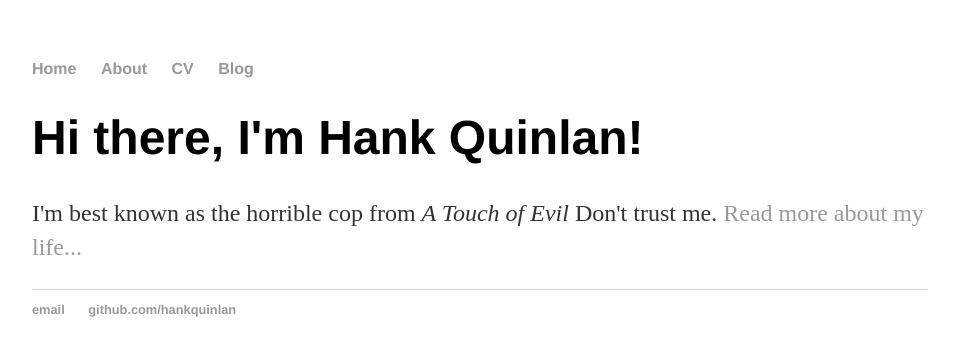
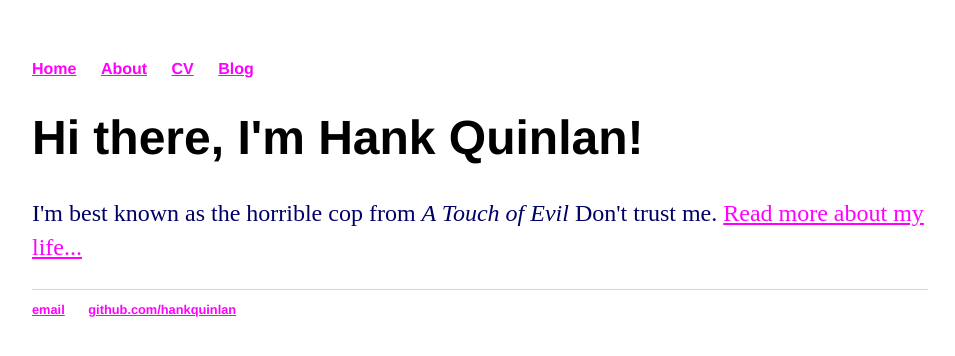
Before and after one commit to sthaden/sthaden.github.io, a Jekyll site: the page built from index.html, in a window 1280 px wide. Shown: the top 356 px of the page, without its empty margins (160-1115 px from the left). Built offline with Jekyll 4.4.1, drawn with Linux system fonts in a browser that asks for light colours.

Commit message:
changed css

```diff
--- a/css/main.css
+++ b/css/main.css
@@ -13,8 +13,8 @@ nav ul li, footer ul li {
     margin-right: 20px;
 }
 a {
-    text-decoration: none;
-    color: #999;
+    text-decoration: bold;
+    color: magenta;
 }
 a:hover {
     text-decoration: underline;
@@ -26,7 +26,7 @@ h1 {
 p {
     font-size: 1.5em;
     line-height: 1.4em;
-    color: #333;
+    color: #000066;
 }
 footer {
     border-top: 1px solid #d5d5d5;
```
